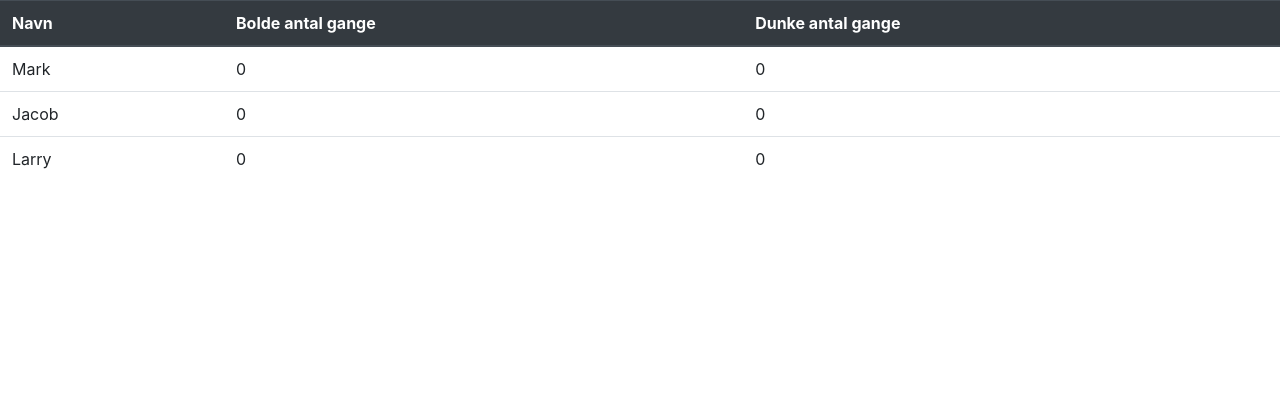
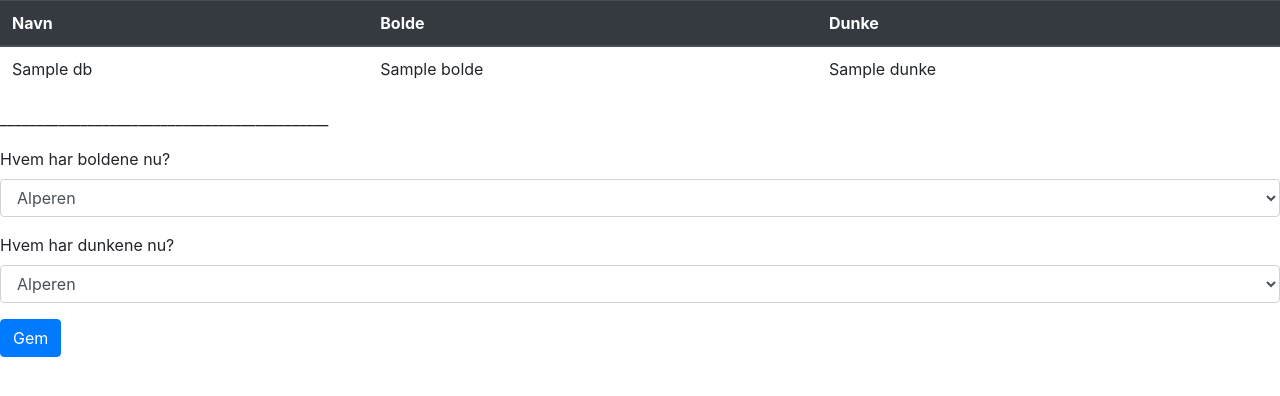
Before and after one commit to danielgorgis96/boldReminder, a Flask app: page / in a window 1280 px wide. Shown: the top 396 px of the page. Run offline with Flask 2, Linux system fonts and the light colour scheme; a database or web service that is not in the repository returns one stand-in record (values such as "Sample title"); some libraries are stand-ins or nearby versions.

Commit message:
mongodb update

```diff
--- a/app.py
+++ b/app.py
@@ -1,18 +1,29 @@
-from flask import Flask, render_template
+from flask import Flask, render_template,request
 app = Flask(__name__)
 import pymongo
+import datetime
 
 client = pymongo.MongoClient("mongodb+srv://admin:2LlSMHZHg6axsock@cluster0.2vhzr6w.mongodb.net/?retryWrites=true&w=majority")
 db = client["db"]
 collection = db.get_collection("users")
 
-for item in collection.find():
-    print(item)
+list3 = ["dd","ss","aa"]
+
 
 @app.route('/', methods=['GET','POST'])
 def index():
-    return render_template('index.html')
+    if request.method == 'POST':
+        filterBolde = { 'name': request.form["bolde"] }
+        filterDunke = { 'name': request.form["dunke"] }
+        newvaluesForBolde = { "$set": { 'bolde': datetime.datetime.now()} }
+        newvaluesForDunke = { "$set": { 'dunke': datetime.datetime.now()} }
+        collection.update_one(filterBolde,newvaluesForBolde)
+        collection.update_one(filterDunke,newvaluesForDunke)
+        print(request.form["bolde"])
+        return render_template('index.html',listofitems=collection.find())
+
+    return render_template('index.html',listofitems=collection.find())
 
 
 if __name__ == "__main__":
-    app.run(debug=True)
+    app.run(debug=True, port=8080)
--- a/templates/index.html
+++ b/templates/index.html
@@ -12,25 +12,63 @@
     <thead class="thead-dark">
       <tr>
         <th scope="col">Navn</th>
-        <th scope="col">Bolde antal gange</th>
-        <th scope="col">Dunke antal gange</th>
+        <th scope="col">Bolde </th>
+        <th scope="col">Dunke </th>
       </tr>
     </thead>
     <tbody>
+      {% for k in listofitems %}
       <tr>
-        <td>Mark</td>
-        <td>0</td>
-        <td>0</td>
+        <td>{{k.name}}</td>
+        <td>{{k.bolde}}</td>
+        <td>{{k.dunke}}</td>
       </tr>
-      <tr>
-        <td>Jacob</td>
-        <td>0</td>
-        <td>0</td>
-      </tr>
-      <tr>
-        <td>Larry</td>
-        <td>0</td>
-        <td>0</td>
-      </tr>
+{% endfor %}
+
     </tbody>
   </table>
+
+  <p>_____________________________________________</p>
+
+  <form method="POST">
+    <form>
+      <div class="form-group">
+        <label for="exampleFormControlSelect1">Hvem har boldene nu?</label>
+        <select class="form-control" id="exampleFormControlSelect1" name="bolde">
+          <option>Alperen</option>
+          <option>Kurt</option>
+          <option>Kenny</option>
+          <option>Sami</option>
+          <option>Daniel</option>
+          <option>Mikkel</option>
+          <option>Frederik</option>
+          <option>Emre</option>
+          <option>Mustafa</option>
+          <option>Seref</option>
+          <option>Tufan</option>
+          <option>Cemil</option>
+          <option>Ismail</option>
+        </select>
+      </div>
+      <div class="form-group">
+        <label for="exampleFormControlSelect2">Hvem har dunkene nu?</label>
+        <select class="form-control" id="exampleFormControlSelect2" name="dunke">
+          <option>Alperen</option>
+          <option>Kurt</option>
+          <option>Kenny</option>
+          <option>Sami</option>
+          <option>Daniel</option>
+          <option>Mikkel</option>
+          <option>Frederik</option>
+          <option>Emre</option>
+          <option>Mustafa</option>
+          <option>Seref</option>
+          <option>Tufan</option>
+          <option>Cemil</option>
+          <option>Ismail</option>
+        </select>
+      </div>
+      <input class="btn btn-primary" value="Gem" type ="submit"></input>
+    </form>
+
+  </form>
```
